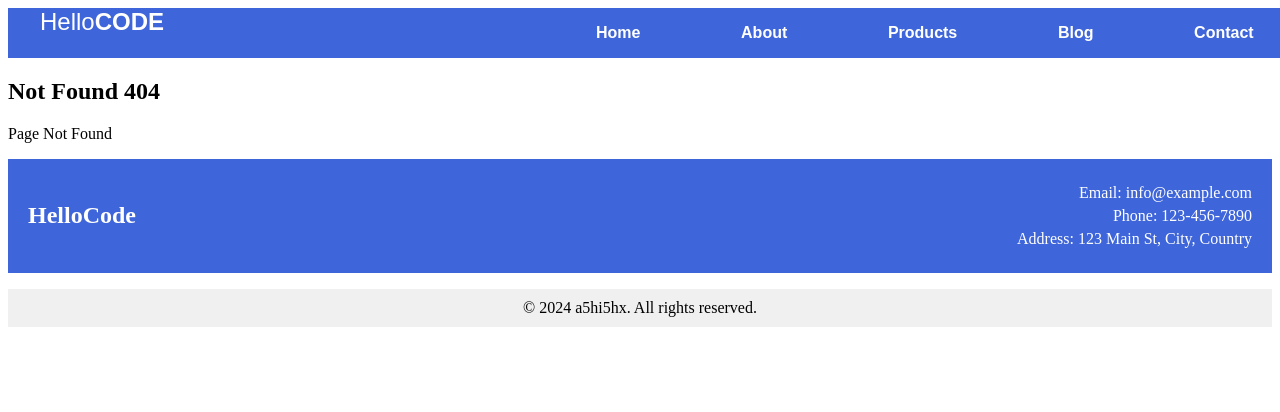
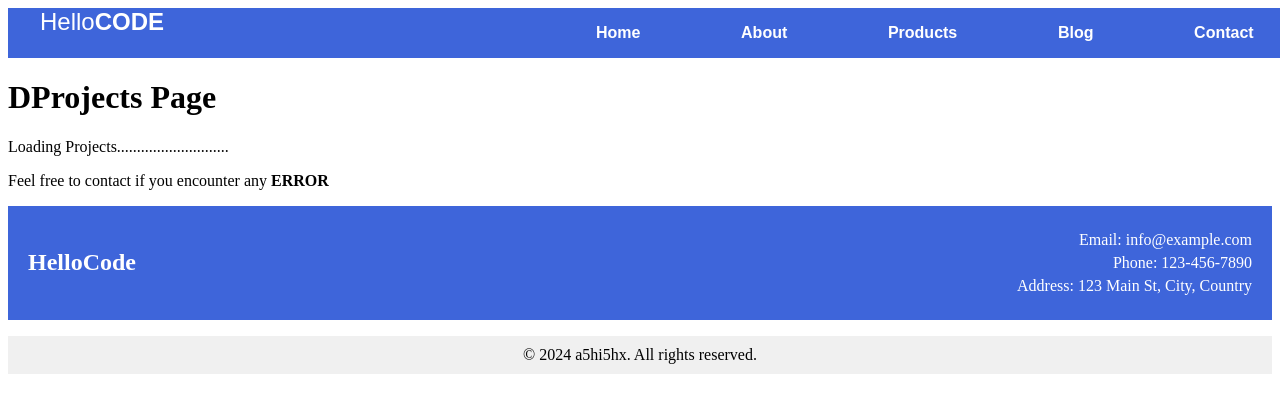
Before and after one commit to a5hi5hx/nextjs-tutortial, a Next.js app: page /projects in a window 1280 px wide. Before the commit this address had no page. Shown: the top 412 px of the page. Built offline with nearby package versions, Linux system fonts and the light colour scheme.

Commit message:
some pages created

```diff
--- a/tailwind.config.ts
+++ b/src/app/projects/page.tsx
@@ -1,20 +1,20 @@
-import type { Config } from "tailwindcss";
+import React from 'react';
+import Head from 'next/head';
 
-const config: Config = {
-  content: [
-    "./src/pages/**/*.{js,ts,jsx,tsx,mdx}",
-    "./src/components/**/*.{js,ts,jsx,tsx,mdx}",
-    "./src/app/**/*.{js,ts,jsx,tsx,mdx}",
-  ],
-  theme: {
-    extend: {
-      backgroundImage: {
-        "gradient-radial": "radial-gradient(var(--tw-gradient-stops))",
-        "gradient-conic":
-          "conic-gradient(from 180deg at 50% 50%, var(--tw-gradient-stops))",
-      },
-    },
-  },
-  plugins: [],
+const Projects: React.FC = () => {
+    return (
+        <div>
+            <Head>
+                <title>Database page</title>
+            </Head>
+            <div>
+                <h1>DProjects Page</h1>
+                <p>Loading Projects............................</p>
+                <p></p>
+                <p>Feel free to contact if you encounter any <b>ERROR</b></p>
+            </div>
+        </div>
+    );
 };
-export default config;
+
+export default Projects;
```
